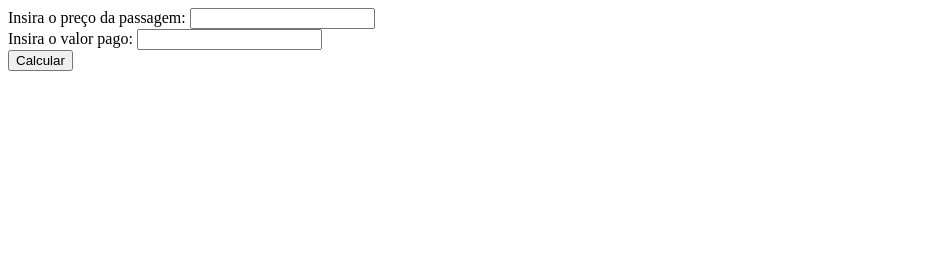
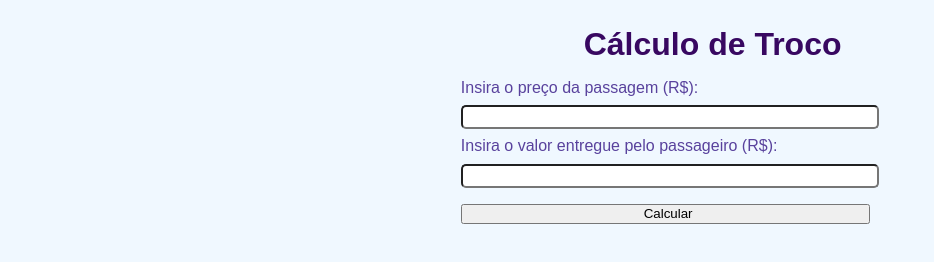
Before and after one commit to projeto-de-algoritmos/Greed_Cobrador, a plain HTML site: page index.html in a window 1280 px wide. Shown: the whole page, without its empty margins (0-934 px from the left). Drawn offline with Linux system fonts and the light colour scheme.

Commit message:
Melhorias de interface e do código.

```diff
--- a/index.html
+++ b/index.html
@@ -2,13 +2,16 @@
 <html lang="pt-br">
 <head>
     <title>Cálculo troco</title>
+    <link rel="stylesheet" type="text/css" href="troco.css" media="screen">
     <script type="text/javascript">
         const calculaTroco = () =>
         {
             const moedas = [2000,1000,500,200,100,50,25,10,5,1];
-            const valor = document.trocoForm.elements["preco"].value;
-            const cedulaUtilizada = document.trocoForm.elements["valorPago"].value;
+            const valor = document.trocoForm.elements["preco"].value.replace(",",".");
+            const cedulaUtilizada = document.trocoForm.elements["valorPago"].value.replace(",",".");
             const trocoTotal = 100*cedulaUtilizada - 100*valor;
+            if (trocoTotal >=0)
+            {
                 var troco = 100*cedulaUtilizada - 100*valor;
                 var count = 1;
                 const listaMoedas = [];
@@ -31,51 +34,59 @@
                     if(listaMoedas[i]>100)
                     {
                         if(count == 1)
-                    vetorMoedas.push("Uma cédula de "+listaMoedas[i]/100+" reais");
+                        vetorMoedas.push(" Uma cédula de "+listaMoedas[i]/100+" reais");
                         else
-                    vetorMoedas.push(count+" cédulas de "+listaMoedas[i]/100+" reais");
+                        vetorMoedas.push(" "+count+" cédulas de "+listaMoedas[i]/100+" reais");
                     }
                     if(listaMoedas[i]==100)
                     {
                         if(count == 1)
-                    vetorMoedas.push("Uma moeda de "+listaMoedas[i]/100+" real");
+                        vetorMoedas.push(" Uma moeda de "+listaMoedas[i]/100+" real");
                         else
-                    vetorMoedas.push(count+" moedas de "+listaMoedas[i]/100+" real");
+                        vetorMoedas.push(" "+count+" moedas de "+listaMoedas[i]/100+" real");
                     }
                     if(listaMoedas[i]<100 && listaMoedas[i] >1)
                     {
                         if(count == 1)
-                    vetorMoedas.push("Uma moeda de "+listaMoedas[i]+" centavos");
+                        vetorMoedas.push(" Uma moeda de "+listaMoedas[i]+" centavos");
                         else
-                    vetorMoedas.push(count+" moedas de "+listaMoedas[i]+" centavos");
+                        vetorMoedas.push(" "+count+" moedas de "+listaMoedas[i]+" centavos");
                     }
                     if(listaMoedas[i]==1)
                     {
                         if(count == 1)
-                    vetorMoedas.push("Uma moeda de "+listaMoedas[i]+" centavo");
+                        vetorMoedas.push(" Uma moeda de "+listaMoedas[i]+" centavo");
                         else
-                    vetorMoedas.push(count+" moedas de "+listaMoedas[i]+" centavo");
+                        vetorMoedas.push(" "+count+" moedas de "+listaMoedas[i]+" centavo");
                     }
                     count=1;
                     }
             }
-            alert(vetorMoedas);
-        };
+            document.getElementById('resultado').innerHTML = "Troco:"+vetorMoedas;
+            } else
+            document.getElementById('resultado').innerHTML = "Dinheiro Insuficiente!";
+        }
+
 
     </script>
 </head>
 <body>
-    <form id="trocoForm" name="trocoForm" action="#">
-        <label for="preco">Insira o preço da passagem:</label>
-        <input type="text" id="preco" name="preco">
+    <div>
+        <h1 id="titulo">Cálculo de Troco</h1>
+
+    </div>
+    <form id="trocoForm" name="trocoForm" action="#" >
+        <label for="preco" >Insira o preço da passagem (R$):</label>
+        <input type="text" id="preco" class="campos" name="preco">
         <br>
-        <label for="preco">Insira o valor pago:</label>
-        <input type="text" id="valorPago" name="valorPago">
+        <label for="preco" >Insira o valor entregue pelo passageiro (R$):</label>
+        <input type="text" id="valorPago"class="campos" name="valorPago">
         <br>
-        <input type="submit" value="Calcular" onclick="calculaTroco()">
+        <input type="button" id="calcular" value="Calcular" onclick="calculaTroco()">
         <br>
-        <div id="resultado"></div>
-
     </form>
+    <div>
+        <label id="resultado"></label>
+    </div>
 </body>
 </html>
--- /dev/null
+++ b/troco.css
@@ -0,0 +1,43 @@
+*{
+    margin: 0;
+    padding: 0;
+}
+#titulo {
+    margin-left: 30%;
+    font-family: sans-serif;
+    color: #380861;
+    align-items: center;
+}
+body{
+    background-color: #F0F8FF;
+    font-family: sans-serif;
+    font-size: 1em;
+    color: #59429d;
+    margin-left: 36%;
+    margin-top: 2%;
+    justify-content: center;
+
+}
+.campos{
+    margin-top: 2%;
+    margin-bottom: 2%;
+    justify-content: center;
+    align-items: center;
+    width: 100%;
+    padding-left: 5px;
+    min-height: 20px;
+    border-radius: 5px;
+}
+#calcular{
+    margin-top: 2%;
+    margin-bottom: 2%;
+    justify-content: center;
+    align-items: center;
+    width: 100%;
+    padding-left: 5px;
+    min-height: 20px;
+}
+div, form{
+    margin-top: 2%;
+    max-width: 50%;
+}
```
Lines whose indentation alone changed are shown as unchanged.
